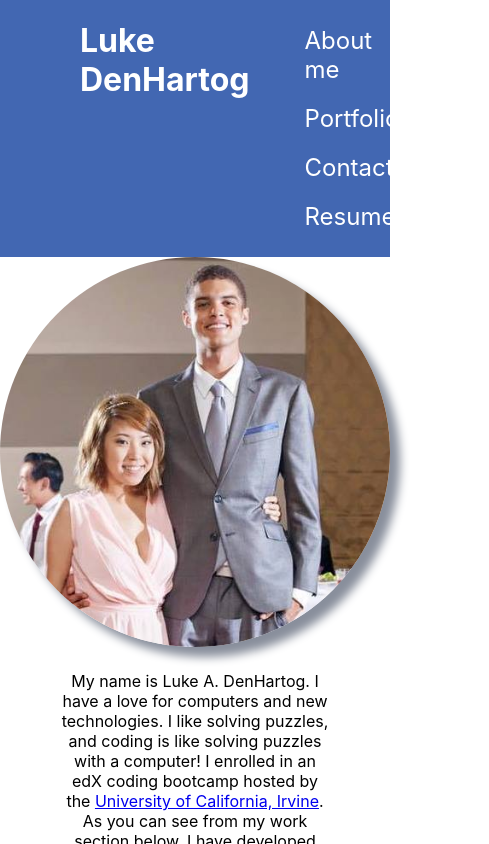
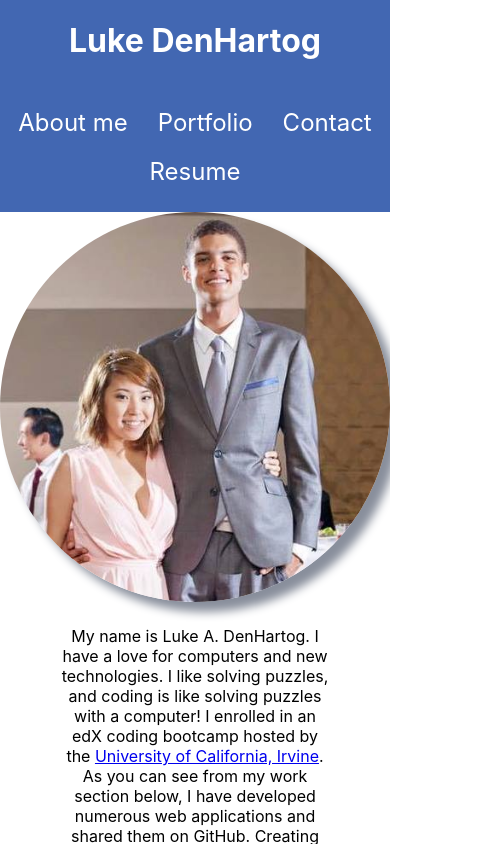
Before and after one commit to LukeDenHartog/My-React-Portfolio, a React (Create React App) app: page / in a window 390 px wide. Shown: the top 844 px of the page, 489 px wide, since content can reach past the window. Built offline with nearby package versions, Linux system fonts and the light colour scheme.

Commit message:
added media queries and styled the portfolio section

```diff
--- a/src/components/ContentFolder/Portfolio.js
+++ b/src/components/ContentFolder/Portfolio.js
@@ -48,13 +48,15 @@ export default function Portfolio() {
       ];
       return (
         <div>
-            <h1>Projects</h1>
+          <h2 id="project-header-text">Projects</h2>
+          <div className="projects-wrapper">
+
               {portfolioProjects.map(project => (
                   <div key={project.title} className="projectFlexContainer">
                       <h3>{project.title}</h3>
-                    <a href={project.deployedLink}>
+                      <div>
                           <img src={project.image} alt={project.title} style={{ width: '200px', height: '150px' }} />
-                    </a>
+                      </div>
                       <a href={project.githubRepo}>GitHub Repo</a>
                       {project.deployedLink !== "" && ( // Conditional check
                           <a id="deployed-app-link" href={project.deployedLink}>Visit Deployed App</a>
@@ -62,5 +64,6 @@ export default function Portfolio() {
                   </div>
               ))}
           </div>
+        </div>
     );
 }
--- a/src/index.css
+++ b/src/index.css
@@ -22,9 +22,10 @@ code {
 .header {
   background-color: #4267B2;
   display: flex;
-  justify-content: space-between;
+  justify-content: center;
   color: white;
-  padding-left: 5rem;
+  flex-direction: column;
+  text-align: center;
 }
 
 .navbar {
@@ -48,6 +49,20 @@ code {
   display: flex;
   flex-direction: column;
   text-align: center;
+  background-color: white;
+  padding: 10px;
+  margin: 25px 25px;
+  width: calc(33.33% - 10rem);
+  box-sizing: border-box;
+  border-radius: 10px;
+  border: 3px solid #ccc;
+  text-align: center;
+}
+
+.projectFlexContainer img {
+  border-radius: 10px;
+  max-width: 100%;
+  height: auto;
 }
 
 .cl-image-container {
@@ -61,26 +76,49 @@ code {
   box-shadow: 10px 10px 10px #898F9C;
 }
 
-#aboutId {
-  text-decoration: none;
-  color: white;
-}
-
-#portfolioId {
-  text-decoration: none;
-  color: white;
-}
-
-#contactId {
-  text-decoration: none;
-  color: white;
-}
-
+#aboutId,
+#portfolioId,
+#contactId,
 #resumeId {
   text-decoration: none;
   color: white;
 }
 
 .paragraph {
-  text-align: -webkit-center;
+  text-align: center; /* Correct typo (-webkit-center to center) */
 }
+
+.projects-wrapper {
+  display: flex;
+  flex-wrap: wrap;
+  justify-content: center;
+}
+
+/* Media query for smaller screens */
+@media (max-width: 1200px) {
+  .projectFlexContainer {
+    width: calc(50% - 50px);
+  }
+  /* Adjust the breakpoint and styles as needed */
+}
+
+@media (max-width: 925px) {
+  .projectFlexContainer {
+    width: calc(80% - 20px);
+  }
+  /* Adjust the breakpoint and styles as needed */
+}
+
+#project-header-text {
+  display: flex;
+  justify-content: center;
+}
+
+@media (max-width: 415px) {
+  .projectFlexContainer {
+    width: calc(75% - 10px);
+  }
+  .navbar {
+    padding: 0;
+  }
+}
```
Lines whose indentation alone changed are shown as unchanged.
